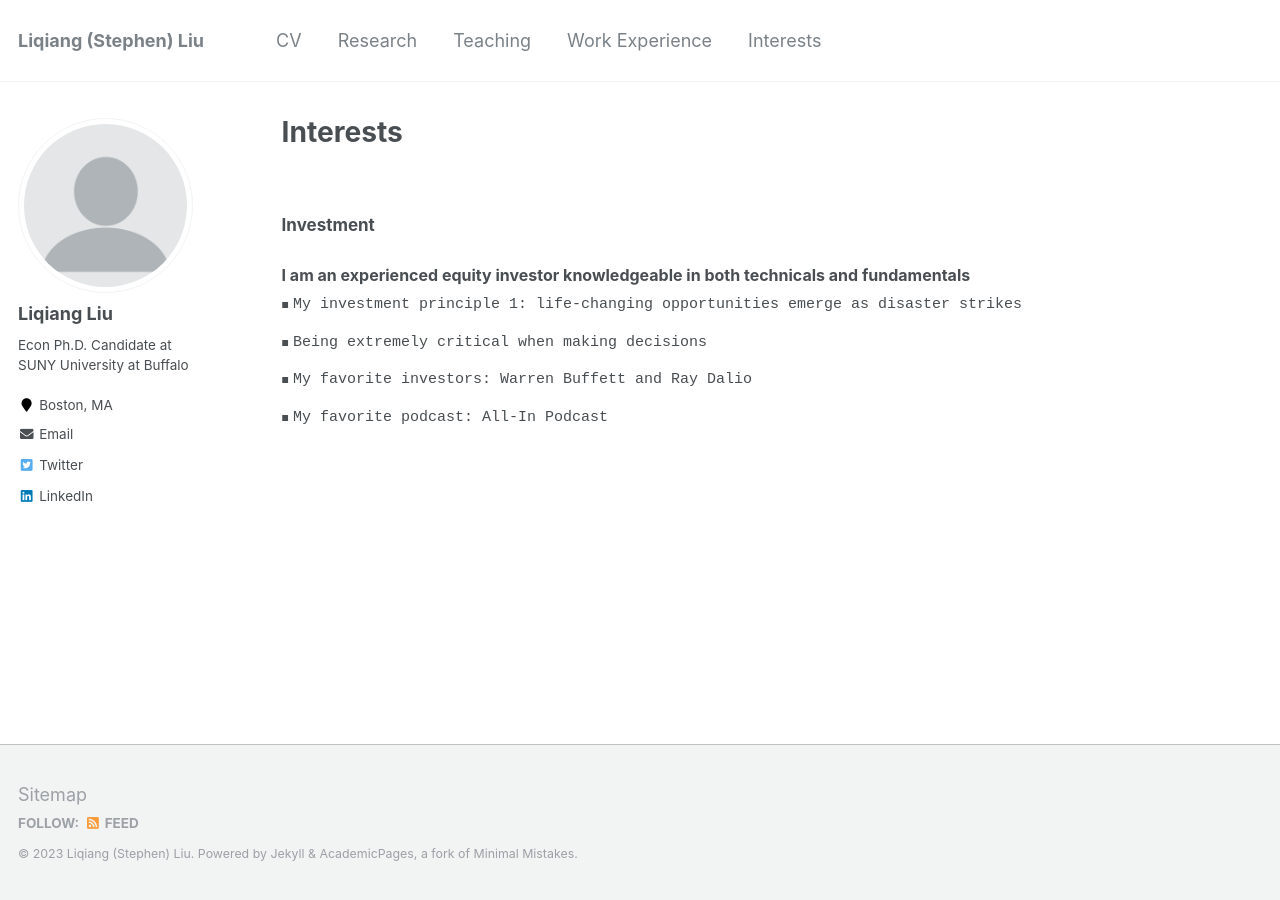
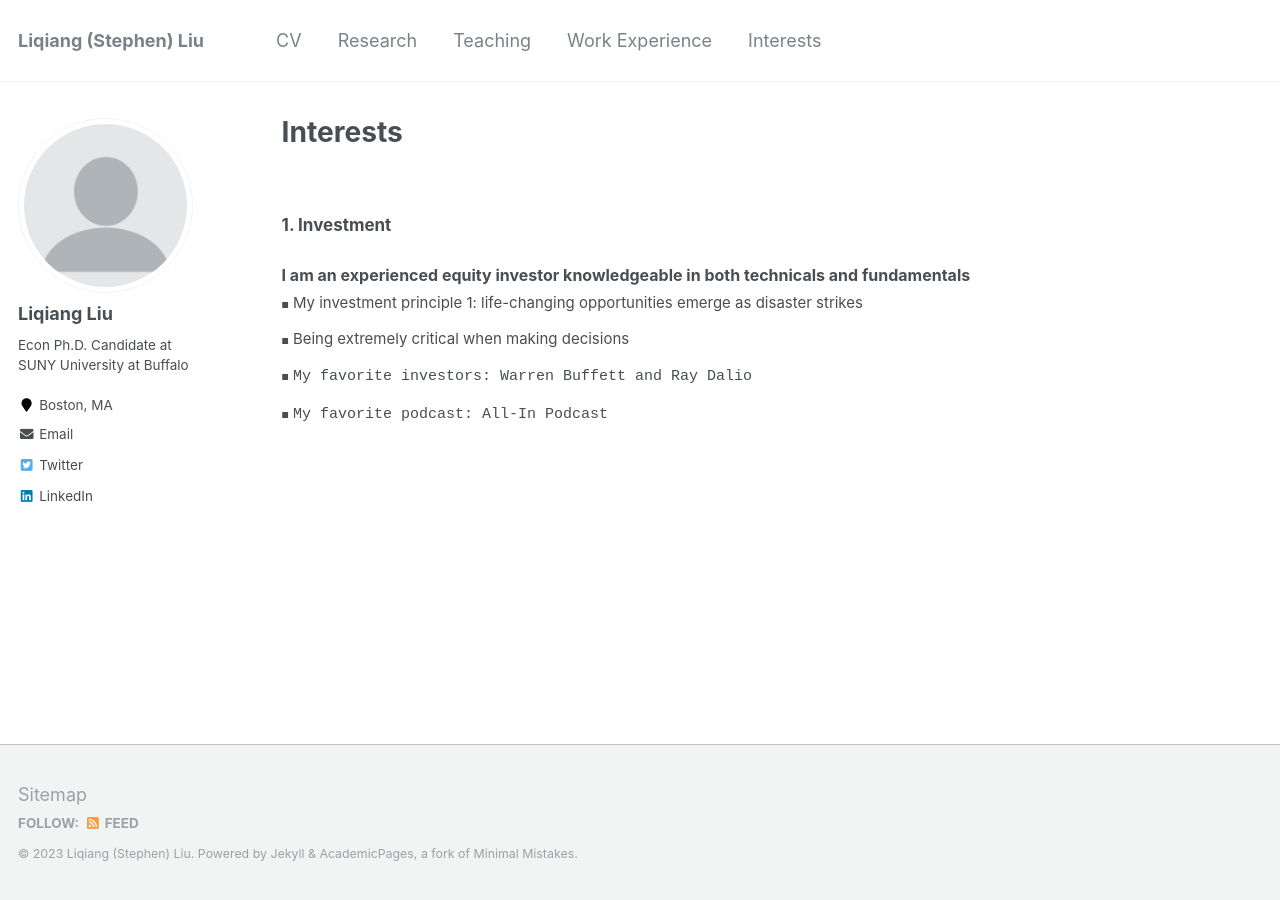
Before and after one commit to Liqiang-Liu/Liqiang-Liu.github.io, a Jekyll site: the page built from _pages/interests.md, in a window 1280 px wide. Built offline with Jekyll 4.4.1, drawn with Linux system fonts in a browser that asks for light colours.

Commit message:
Update interests.md

```diff
--- a/_pages/interests.md
+++ b/_pages/interests.md
@@ -22,12 +22,12 @@ redirect_from:
 
 <br>
 
-<span style="font-size: 17px;"><strong>Investment</strong></span>
+<span style="font-size: 17px;"><strong>1. Investment</strong></span>
 <ul class="custom-bullet">
   <span style="font-size: 16px;"><strong>I am an experienced equity investor knowledgeable in both technicals and fundamentals</strong></span>
     <ul class="custom-bullet">
-      <li><span style="font-size: 15px; font-family: monospace;">My investment principle 1: life-changing opportunities emerge as disaster strikes</span></li>
-      <li><span style="font-size: 15px; font-family: monospace;">Being extremely critical when making decisions</span></li>
+      <li><span style="font-size: 15px; ">My investment principle 1: life-changing opportunities emerge as disaster strikes</span></li>
+      <li><span style="font-size: 15px; ">Being extremely critical when making decisions</span></li>
       <li><span style="font-size: 15px; font-family: monospace;">My favorite investors: Warren Buffett and Ray Dalio</span></li>
       <li><span style="font-size: 15px; font-family: monospace;">My favorite podcast: All-In Podcast</span></li>
      </ul>
```
